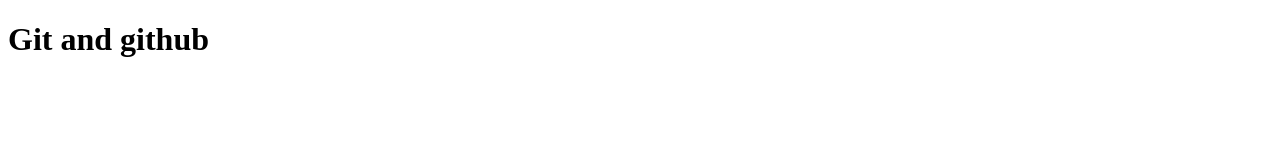
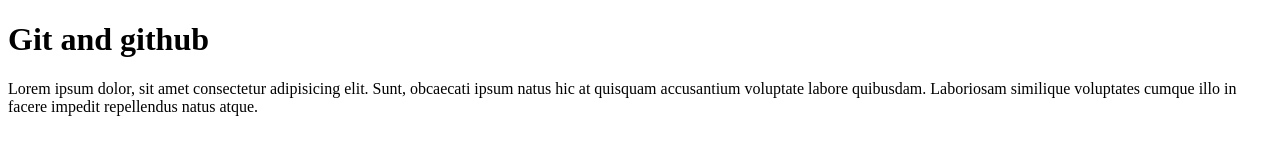
Before and after one commit to sayanfrontdev/git-workflow, a plain HTML site: page index.html in a window 1280 px wide. Drawn offline with Linux system fonts and the light colour scheme.

Commit message:
changes done

```diff
--- /dev/null
+++ b/app.js
@@ -0,0 +1 @@
+console.log("test");
--- a/index.html
+++ b/index.html
@@ -7,5 +7,6 @@
 </head>
 <body>
     <h1>Git and github </h1>
+    <p>Lorem ipsum dolor, sit amet consectetur adipisicing elit. Sunt, obcaecati ipsum natus hic at quisquam accusantium voluptate labore quibusdam. Laboriosam similique voluptates cumque illo in facere impedit repellendus natus atque.</p>
 </body>
 </html>
```
